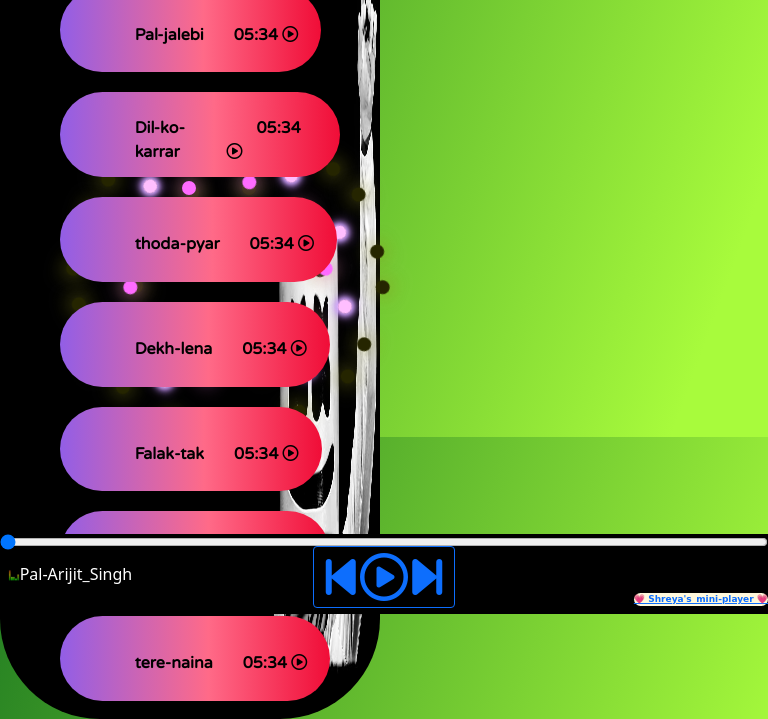
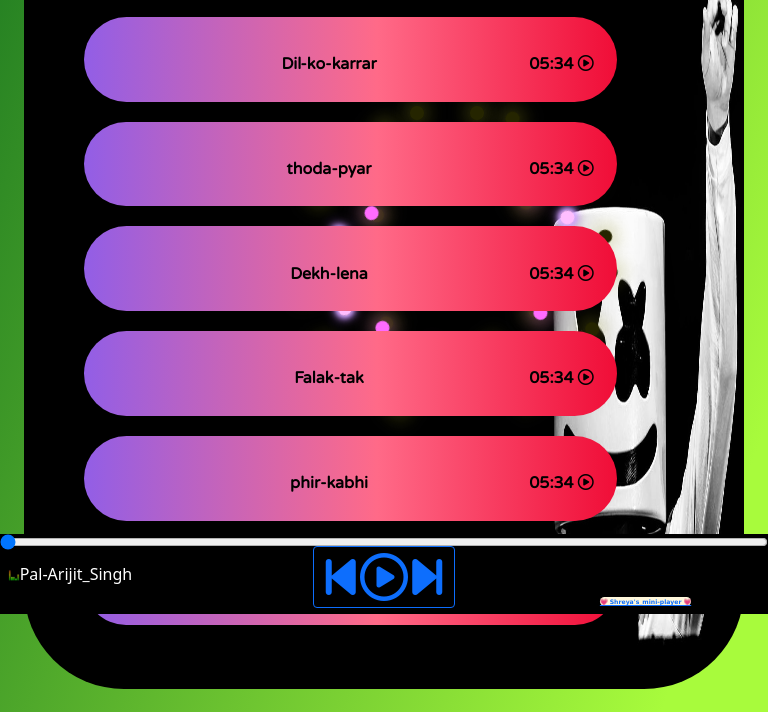
Before and after one commit to shreyasati16/music_player, a plain HTML site: page index.html in a window 768 px wide. Shown: the part 186-905 px from the top of the page. Drawn offline with nearby package versions, Linux system fonts and the light colour scheme.

Commit message:
Update style.css

```diff
--- a/style.css
+++ b/style.css
@@ -291,7 +291,7 @@ li:hover{
     0 0 15px yellowgreen,
     0 0 20px rgb(162, 236, 14);
 }
-@media screen and (min-width : 480px) and (max-width:768px){
+@media screen and (min-width :0px) and (max-width:568px){
 .main{
     width:380px;
     height: 600px;
@@ -322,7 +322,6 @@ li:hover{
     right:0vw;
 }
 .container{
-    position:relative;
     padding:5px 25px  5px 25px;
 }
 .nav,.body{
```
